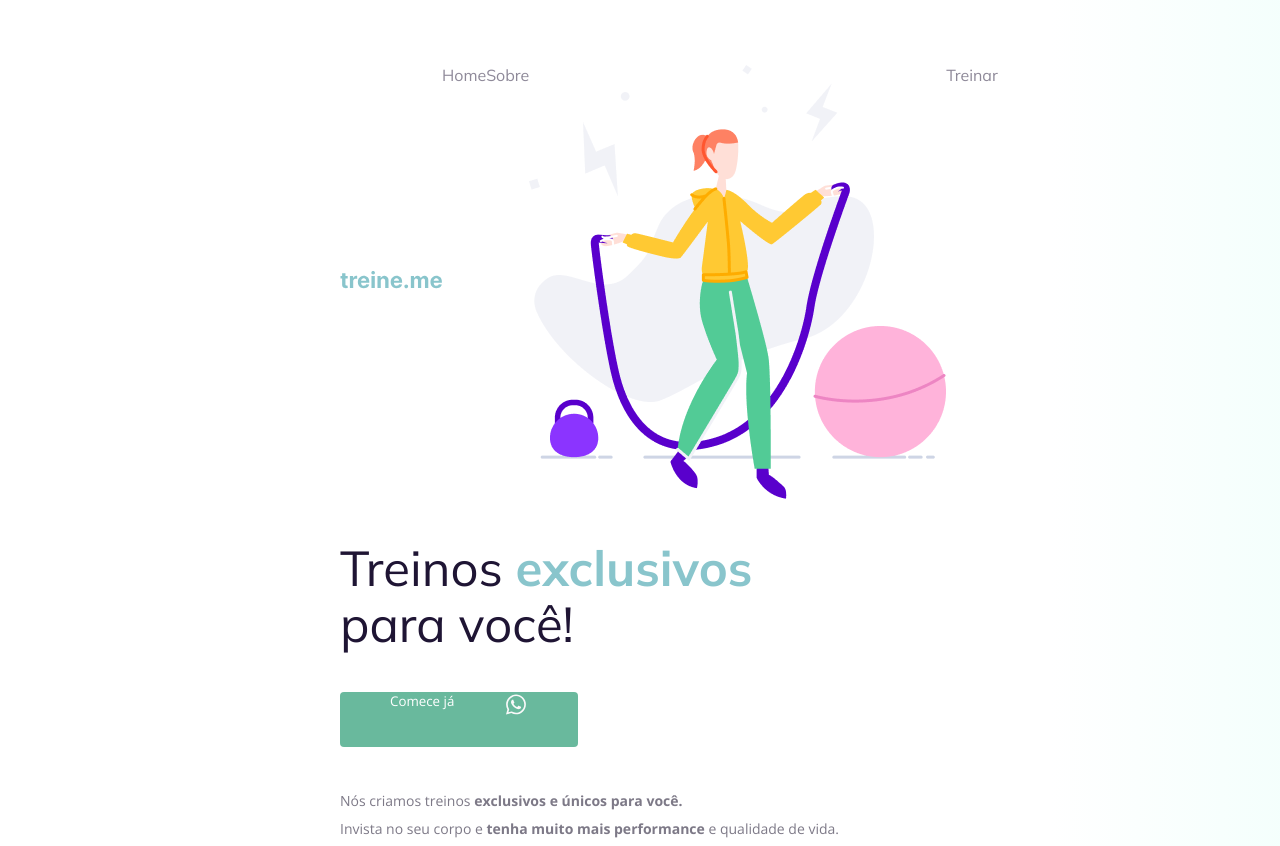
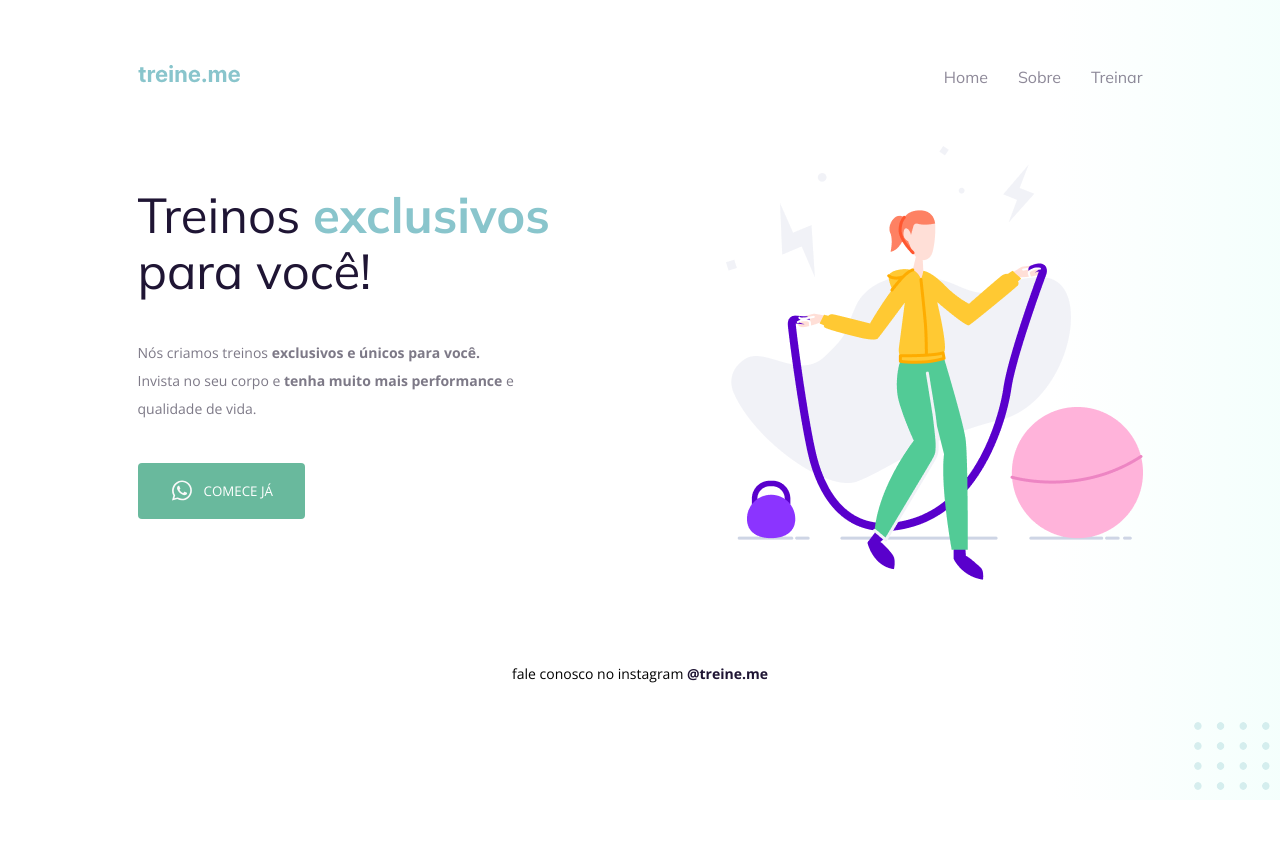
Before and after one commit to gabrivoy/explore-exercise-02, a plain HTML site: page index.html in a window 1280 px wide. Shown: the top 846 px of the page. After the commit the page ends 800 px from the top, so only its background shows below. Drawn offline with nearby package versions, Linux system fonts and the light colour scheme.

Commit message:
Adjusting html and css files to resolve the exercise

```diff
--- a/index.html
+++ b/index.html
@@ -22,27 +22,28 @@
           <ul>
             <li><a href="#">Home</a></li>
             <li><a href="#">Sobre</a></li>
-            <img src="images/img.png" alt="Desenho de uma mulher pulando corta numa academia.">
             <li><a href="#">Treinar</a></li>
           </ul>
       </nav>
 
       <main>
           <section>
+
             <h1>Treinos <span>exclusivos</span> para você!</h1>
-            <button>
-              Comece já
-              <img src="images/whats.svg" alt="Ícone do whatsapp">
-
-            </button>
 
             <p>
               Nós criamos treinos <strong>exclusivos e únicos para você.</strong></br>
               Invista no seu corpo e <strong>tenha muito mais performance</strong> e qualidade de vida.
             </p>
 
+            <button>
+              <img src="images/whats.svg" alt="Ícone do whatsapp">
+              Comece já
+            </button>
+
           </section>
 
+          <img src="images/img.png" alt="Desenho de uma mulher pulando corta numa academia.">
       </main>
 
       <footer>
--- a/style.css
+++ b/style.css
@@ -1,30 +1,27 @@
 body {
   margin: 0;
-
   font-family: "Open Sans", sans-serif;
-
   background: linear-gradient(90deg, rgb(227, 255, 248, 0) 82.08%, rgb(227, 255, 248, 0.38) 100%);
-
   min-height: 100vh;
 }
 
 .page {
-    width: 600px;
+  width: 1005px;
   margin: 0 auto;
   padding-top: 65px;
 }
 
 nav {
   display: flex;
-    justify-content: start;
+  justify-content: space-between;
   align-items: center;
-
-    margin-bottom: 15px;
+  margin-bottom: 58px;
 }
 
 ul {
   display: flex;
   list-style: none;
+  gap: 30px;
   margin: 0;
   padding: 0;
 }
@@ -43,8 +40,7 @@ body {
   opacity: 1;
 }
 
-  h1,
-  ul {
+h1, ul {
   font-family: "Mulish", sans-serif;
 }
 
@@ -52,9 +48,7 @@ body {
   font-size: 49px;
   line-height: 56px;
   color: #1f1534;
-
   font-weight: normal;
-
   width: 490px;
 }
 
@@ -67,25 +61,31 @@ body {
   font-size: 14px;
   line-height: 28px;
   color: #7d7987;
+  margin: 40px 0;
+  width: 420px;
+}
 
-    margin: 40px 0;
+main {
+  display: flex;
+  justify-content: space-between;
 }
 
 button {
   color: white;
-    font-family: "Open Sans", sans-serif;
+  text-transform: uppercase;
+  font-family: 'Open Sans', sans-serif;
 
-    background: #69B99D;
+  display: inline-flex;
+  height: 56px;
+  padding: 14px 32px 15px 32px;
+  justify-content: center;
+  align-items: center;
+  gap: 10px;
+  flex-shrink: 0;
+
   border: 0;
-    padding: 0 50px 30px;
-
-    display: flex;
-    justify-content: space-around;
-    gap: 50px;
-
   border-radius: 4px;
-
-    cursor: pointer;
+  background: var(--Primary-color, #69B99D);
 }
 
 button:hover {
@@ -95,9 +95,7 @@ body {
 footer {
   font-size: 14px;
   line-height: 28px;
-
   text-align: center;
-
   margin-top: 80px;
 }
 
@@ -106,6 +104,7 @@ body {
 }
 
 #balls {
+  position: fixed;
   bottom: 0;
   right: 0;
 }
```
Lines whose indentation alone changed are shown as unchanged.
